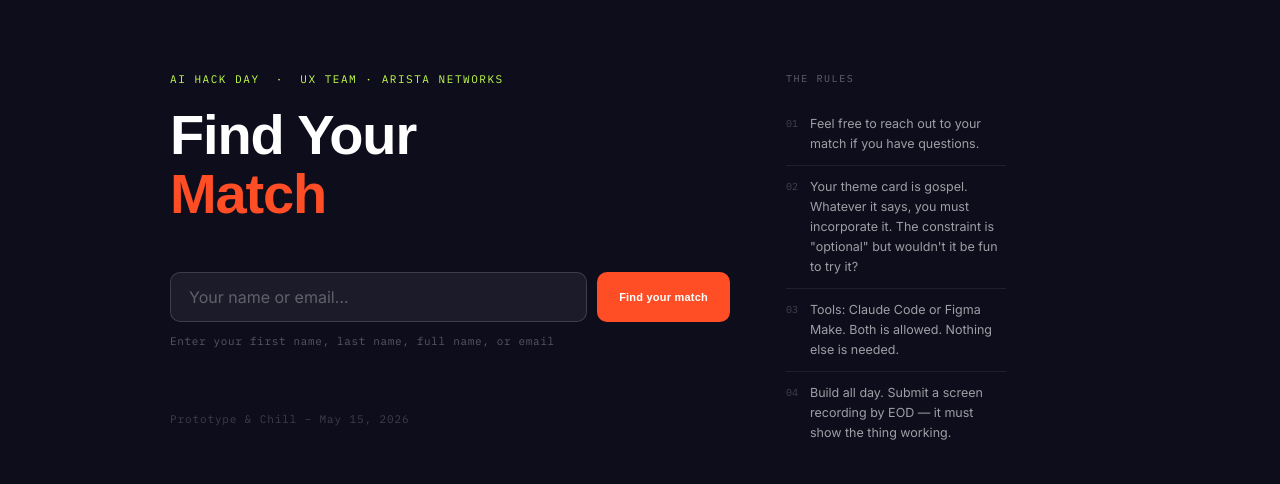
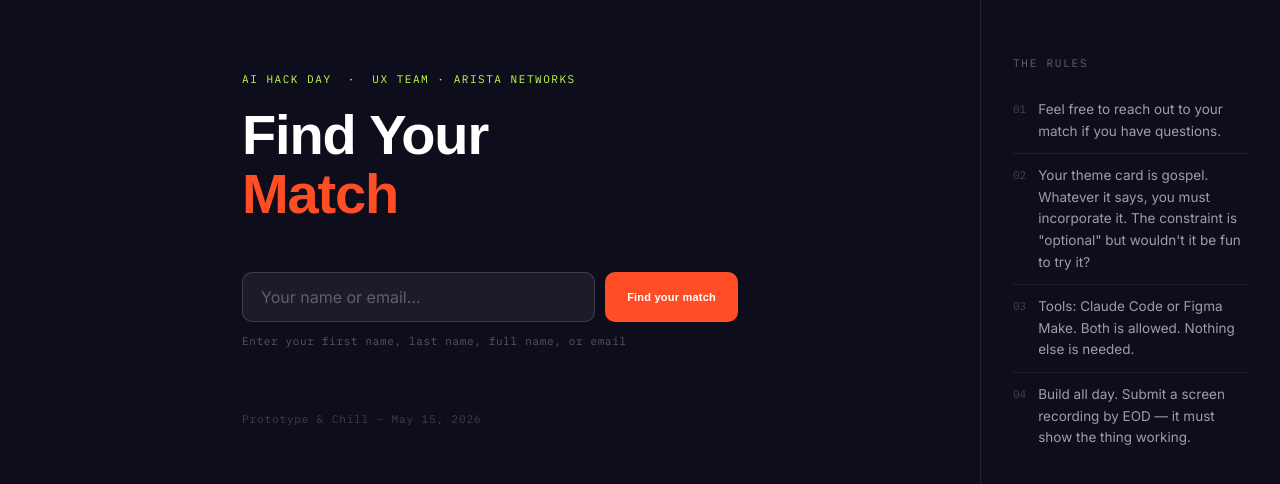
Before and after one commit to pmenon-ux/find-your-match, a plain HTML site: page index.html in a window 1280 px wide. Shown: the top 484 px of the page. Drawn offline with Linux system fonts and the light colour scheme; a web font is replaced by a local one.

Commit message:
Add files via upload

```diff
--- a/index.html
+++ b/index.html
@@ -16,24 +16,14 @@
       color: #fff;
       font-family: 'Inter', sans-serif;
       min-height: 100vh;
-      display: flex;
-      justify-content: center;
-      padding: 72px 32px 80px;
-    }
-
-    .layout {
-      display: flex;
-      gap: 56px;
-      width: 100%;
-      max-width: 940px;
-      align-items: flex-start;
+      padding-right: 300px; /* reserve space for fixed sidebar */
     }
 
     /* ── Main content ── */
     .page {
-      flex: 1;
-      min-width: 0;
       max-width: 560px;
+      margin: 0 auto;
+      padding: 72px 32px 80px;
     }
 
     .event-tag {
@@ -260,17 +250,22 @@
       color: rgba(255,255,255,0.2);
     }
 
-    /* ── Sticky sidebar ── */
+    /* ── Fixed sidebar ── */
     .sidebar {
-      width: 220px;
-      flex-shrink: 0;
-      position: sticky;
-      top: 72px;
+      position: fixed;
+      right: 0;
+      top: 0;
+      bottom: 0;
+      width: 300px;
+      padding: 56px 32px 40px;
+      border-left: 1px solid rgba(255,255,255,0.09);
+      overflow-y: auto;
+      background: #0E0D1C;
     }
 
     .sidebar-label {
       font-family: 'IBM Plex Mono', monospace;
-      font-size: 10px;
+      font-size: 11px;
       letter-spacing: 0.16em;
       color: rgba(255,255,255,0.35);
       text-transform: uppercase;
@@ -286,7 +281,7 @@
       gap: 12px;
       padding: 11px 0;
       border-bottom: 1px solid rgba(255,255,255,0.07);
-      font-size: 12.5px;
+      font-size: 13.5px;
       line-height: 1.6;
       color: rgba(255,255,255,0.6);
     }
@@ -295,7 +290,7 @@
 
     .rule-num {
       font-family: 'IBM Plex Mono', monospace;
-      font-size: 10px;
+      font-size: 11px;
       color: rgba(255,255,255,0.22);
       padding-top: 2px;
       flex-shrink: 0;
@@ -330,19 +325,14 @@
       color: rgba(255,255,255,0.55);
     }
 
-    /* ── Responsive: collapse sidebar below main on narrow screens ── */
-    @media (max-width: 760px) {
-      body { padding: 48px 20px 64px; }
-      .layout { flex-direction: column; gap: 48px; }
-      .sidebar { width: 100%; position: static; }
+    @media (max-width: 700px) {
+      body { padding-right: 0; }
+      .sidebar { display: none; }
     }
   </style>
 </head>
 <body>
-  <div class="layout">
-
-    <!-- Main content -->
-    <div class="page">
+  <div class="page">
       <div class="event-tag">AI Hack Day &nbsp;·&nbsp; UX Team · Arista Networks</div>
       <h1 class="page-title">Find Your<br><span class="accent">Match</span></h1>
 
@@ -387,10 +377,10 @@
       </div>
 
       <div class="footer">Prototype &amp; Chill – May 15, 2026</div>
-    </div>
+  </div>
 
-    <!-- Sticky rules sidebar -->
-    <aside class="sidebar">
+  <!-- Fixed rules sidebar -->
+  <aside class="sidebar">
       <div class="sidebar-label">The Rules</div>
       <ul class="rules-list">
         <li>
@@ -410,9 +400,7 @@
           <span>Build all day. Submit a screen recording by EOD — it must show the thing working.</span>
         </li>
       </ul>
-    </aside>
-
-  </div>
+  </aside>
 
   <script>
     const ASSIGNMENTS = window.ASSIGNMENTS || [];
```
